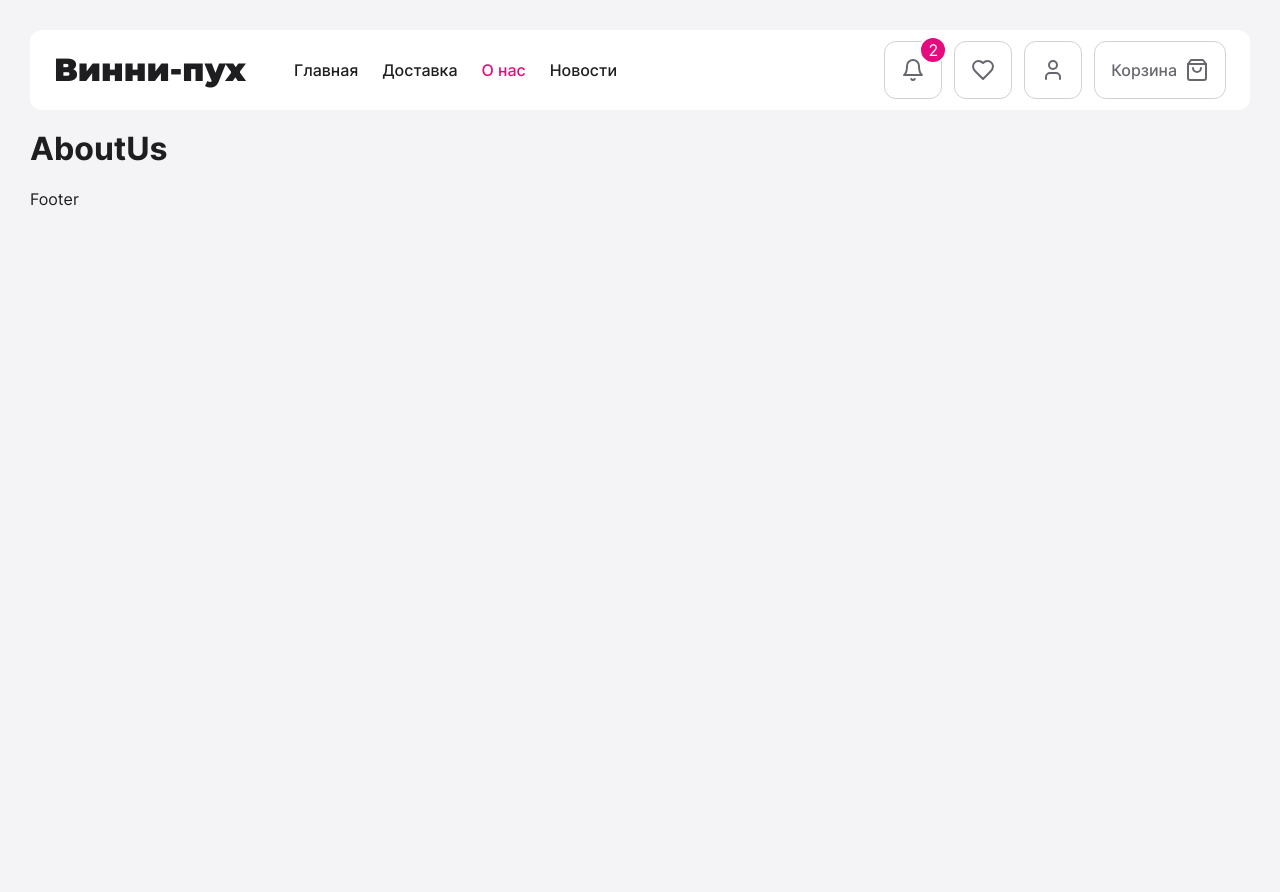
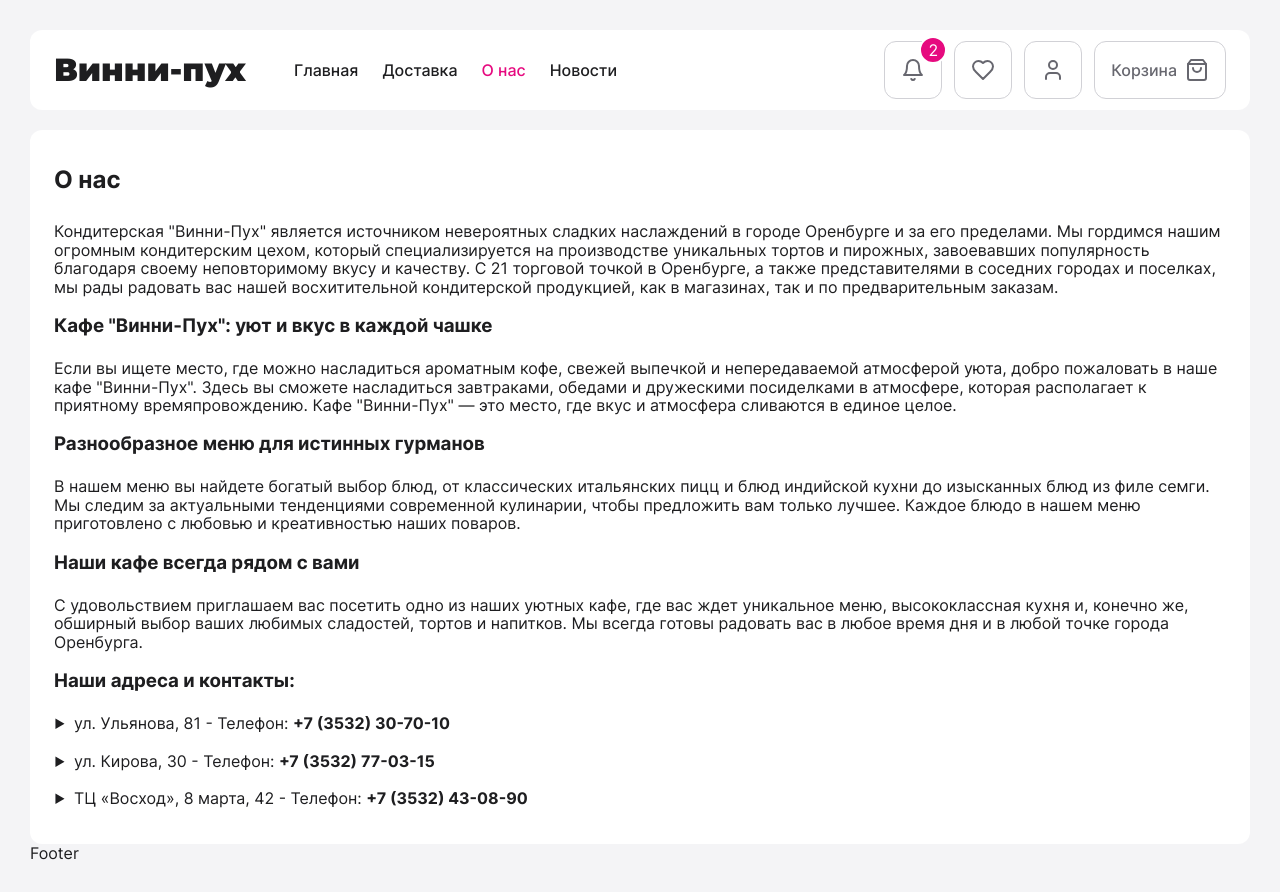
Before and after one commit to DStarky/vinnie, a React (Create React App) app: page /about-us in a window 1280 px wide. Before the commit the page ends 800 px from the top, so only its background shows below. Built offline with nearby package versions, Linux system fonts and the light colour scheme.

Commit message:
add about us page

```diff
--- a/src/assets/styles/_main.scss
+++ b/src/assets/styles/_main.scss
@@ -78,7 +78,7 @@ code {
 
 .page-wrapper {
   background-color: $color-bg-white;
-  padding: 2.4rem;
+  padding: 3.6rem 2.4rem;
   border-radius: 1.2rem;
   & *:not(:last-child){
     margin-bottom: 1.2em;
--- a/src/pages/AboutUs/AboutUs.jsx
+++ b/src/pages/AboutUs/AboutUs.jsx
@@ -1,6 +1,59 @@
 const AboutUs = () => {
   return (
-    <h1>AboutUs</h1>
-  )
-}
-export default AboutUs
+    <div className='page-wrapper'>
+      <h2>О нас</h2>
+      <p>
+        Кондитерская "Винни-Пух" является источником невероятных сладких
+        наслаждений в городе Оренбурге и за его пределами. Мы гордимся нашим
+        огромным кондитерским цехом, который специализируется на производстве
+        уникальных тортов и пирожных, завоевавших популярность благодаря своему
+        неповторимому вкусу и качеству. С 21 торговой точкой в Оренбурге, а
+        также представителями в соседних городах и поселках, мы рады радовать
+        вас нашей восхитительной кондитерской продукцией, как в магазинах, так и
+        по предварительным заказам.
+      </p>
+
+      <h3>Кафе "Винни-Пух": уют и вкус в каждой чашке</h3>
+      <p>
+        Если вы ищете место, где можно насладиться ароматным кофе, свежей
+        выпечкой и непередаваемой атмосферой уюта, добро пожаловать в наше кафе
+        "Винни-Пух". Здесь вы сможете насладиться завтраками, обедами и
+        дружескими посиделками в атмосфере, которая располагает к приятному
+        времяпровождению. Кафе "Винни-Пух" — это место, где вкус и атмосфера
+        сливаются в единое целое.
+      </p>
+
+      <h3>Разнообразное меню для истинных гурманов</h3>
+      <p>
+        В нашем меню вы найдете богатый выбор блюд, от классических итальянских
+        пицц и блюд индийской кухни до изысканных блюд из филе семги. Мы следим
+        за актуальными тенденциями современной кулинарии, чтобы предложить вам
+        только лучшее. Каждое блюдо в нашем меню приготовлено с любовью и
+        креативностью наших поваров.
+      </p>
+
+      <h3>Наши кафе всегда рядом с вами</h3>
+      <p>
+        С удовольствием приглашаем вас посетить одно из наших уютных кафе, где
+        вас ждет уникальное меню, высококлассная кухня и, конечно же, обширный
+        выбор ваших любимых сладостей, тортов и напитков. Мы всегда готовы
+        радовать вас в любое время дня и в любой точке города Оренбурга.
+      </p>
+
+      <h3>Наши адреса и контакты:</h3>
+      <ul>
+        <li>
+          ул. Ульянова, 81 - Телефон: <strong>+7 (3532) 30-70-10</strong>
+        </li>
+        <li>
+          ул. Кирова, 30 - Телефон: <strong>+7 (3532) 77-03-15</strong>
+        </li>
+        <li>
+          ТЦ «Восход», 8 марта, 42 - Телефон:{' '}
+          <strong>+7 (3532) 43-08-90</strong>
+        </li>
+      </ul>
+    </div>
+  );
+};
+export default AboutUs;
```
